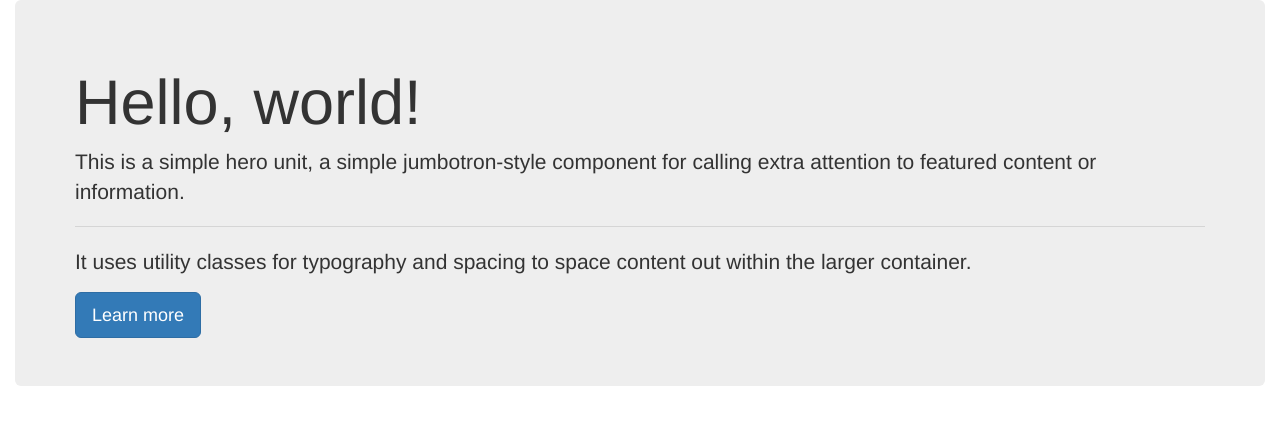
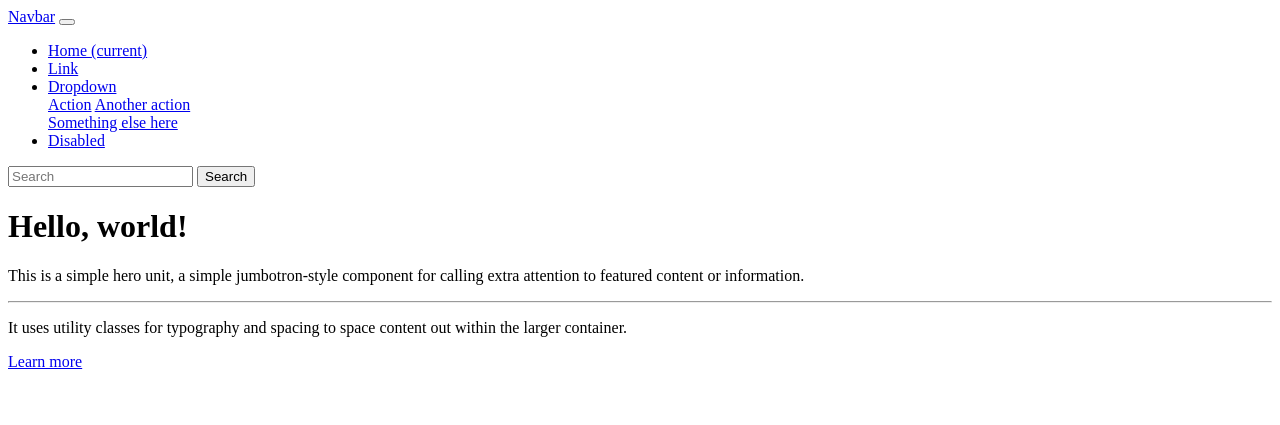
Before and after one commit to Abzed/news-api, a Flask app: template app/templates/index.html in a window 1280 px wide. Shown: the top 425 px of the page. Run offline with Flask 2, Linux system fonts and the light colour scheme; the template is opened without the code that fills it, so the values that code supplies are empty; some libraries are stand-ins or nearby versions.

Commit message:
add bootstrap 4

```diff
--- a/app/__init__.py
+++ b/app/__init__.py
@@ -1,6 +1,6 @@
 from flask import Flask
 from config import config_options
-from flask_bootstrap import Bootstrap
+from flask_bs4 import Bootstrap
 
 bootstrap = Bootstrap()
 
--- a/app/templates/base.html
+++ b/app/templates/base.html
@@ -1 +1,5 @@
 {% extends 'bootstrap/base.html'%}
+
+{% block navbar %}
+    {% include 'navbar.html' %}
+{% endblock %}
--- /dev/null
+++ b/app/templates/navbar.html
@@ -0,0 +1,41 @@
+
+
+<div class="container-fluid">
+
+  <nav class="navbar navbar-expand-lg navbar-light bg-light mb-3">
+  <a class="navbar-brand" href="#">Navbar</a>
+  <button class="navbar-toggler" type="button" data-toggle="collapse" data-target="#navbarSupportedContent" aria-controls="navbarSupportedContent" aria-expanded="false" aria-label="Toggle navigation">
+    <span class="navbar-toggler-icon"></span>
+  </button>
+
+  <div class="collapse navbar-collapse" id="navbarSupportedContent">
+    <ul class="navbar-nav mr-auto">
+      <li class="nav-item active">
+        <a class="nav-link" href="#">Home <span class="sr-only">(current)</span></a>
+      </li>
+      <li class="nav-item">
+        <a class="nav-link" href="#">Link</a>
+      </li>
+      <li class="nav-item dropdown">
+        <a class="nav-link dropdown-toggle" href="#" id="navbarDropdown" role="button" data-toggle="dropdown" aria-haspopup="true" aria-expanded="false">
+          Dropdown
+        </a>
+        <div class="dropdown-menu" aria-labelledby="navbarDropdown">
+          <a class="dropdown-item" href="#">Action</a>
+          <a class="dropdown-item" href="#">Another action</a>
+          <div class="dropdown-divider"></div>
+          <a class="dropdown-item" href="#">Something else here</a>
+        </div>
+      </li>
+      <li class="nav-item">
+        <a class="nav-link disabled" href="#">Disabled</a>
+      </li>
+    </ul>
+    <form class="form-inline my-2 my-lg-0">
+      <input class="form-control mr-sm-2" type="search" placeholder="Search" aria-label="Search">
+      <button class="btn btn-outline-success my-2 my-sm-0" type="submit">Search</button>
+    </form>
+  </div>
+</nav>
+
+</div>
```
